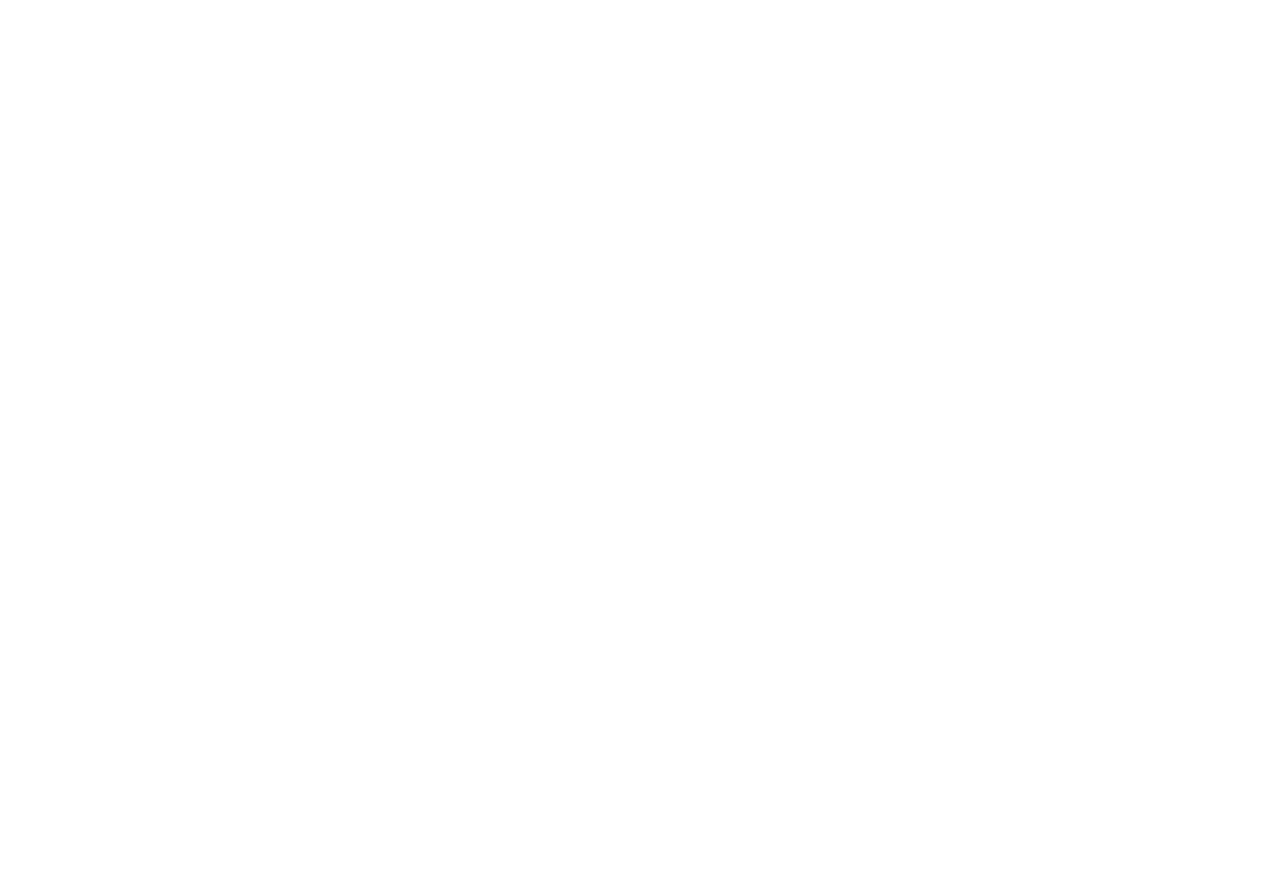
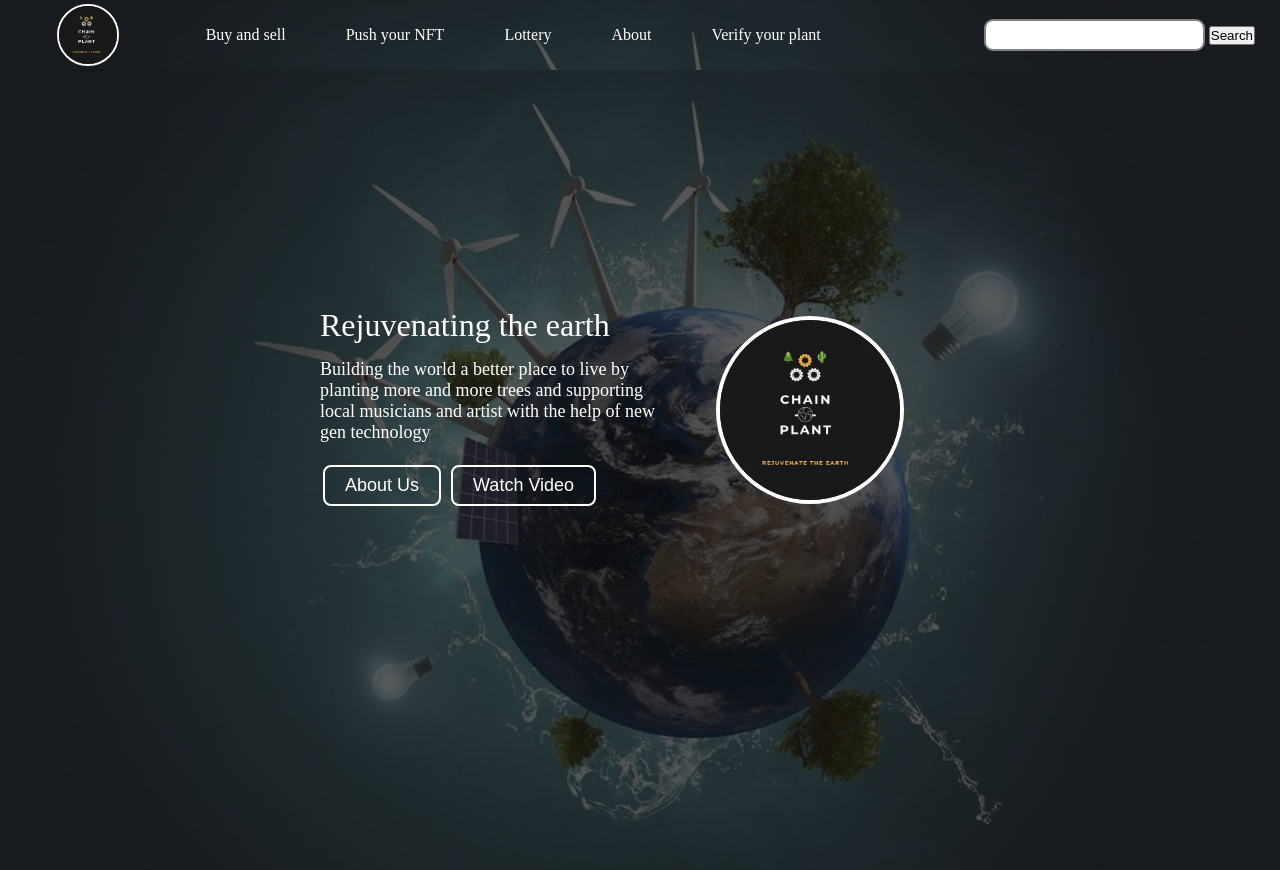
Before and after one commit to pranshurastogi/Chain-O-Plant_chainlink_hackathon, a plain HTML site: page Index.html in a window 1280 px wide. Before the commit the page ends 800 px from the top, so only its background shows below. Drawn offline with Linux system fonts and the light colour scheme.

Commit message:
createLayout

```diff
--- a/Index.css
+++ b/Index.css
@@ -0,0 +1,113 @@
+*{
+    margin: 0;
+    padding: 0
+}
+.logo {
+    width:20%;
+    display:flex;
+    justify-content:center;
+    align-items:center;
+}
+.logo img {
+    width:33%;
+    border: 2px solid white;
+    border-radius:50%;
+}
+
+.navbar{
+display:flex;
+align-items:center;
+justify-content:center;
+position: sticky;
+top: 0;
+cursor: pointer;
+}
+
+.nav-list{
+    width: 70%;
+    display:flex;
+    align-items:center;
+
+}
+
+.nav-list li{
+list-style: none;
+padding: 26px 30px;
+}
+
+.nav-list li a{
+text-decoration: none;
+color:white;
+}
+
+.nav-list li a:hover{
+    text-decoration:none;
+    color: gray;
+
+}
+
+
+.right-nav{
+    width: 30%;
+    text-align: right;
+
+    padding-right: 25px;
+
+}
+#search{
+    padding:5px;
+    font-size:16px;
+    border: 2px solid grey;
+    border-radius: 9px;
+}
+.background{
+    background: rgba(20, 19, 19, 0.7) url(./images/img2.jpg);
+    background-size: cover;
+    background-blend-mode: darken;
+}
+
+.firstSection{
+    height: 100vh;
+}
+.box-main{
+    display: flex;
+    justify-content:center;
+    align-items:center;
+    color:white;
+    max-width: 50%;
+    margin: auto;
+    height: 85%;
+}
+.firstHalf{
+    width: 90%;
+    display: flex;
+    flex-direction:column;
+    justify-content:center;
+}
+.secondHalf img{
+    width:60%;
+    border: 4px solid white;
+    border-radius: 150px;
+    display:block;
+    margin: auto;
+
+}
+.big-text{
+font-size:32px;
+padding-bottom: 15px;
+}
+.text-small{
+    padding-bottom: 15px;
+    font-size:18px;
+
+}
+.btn{
+  padding:8px 20px;
+  margin: 7px 3px;
+  border: 2px solid white;
+  border-radius:8px;
+  font-size:18px;
+  background: none;
+  color:white;
+  cursor: pointer;
+}
--- a/Index.html
+++ b/Index.html
@@ -7,6 +7,37 @@
     <link rel="stylesheet" href="Index.css">
 </head>
 <body>
+    <nav class="navbar background">
+        <ul class="nav-list">
+            <div class="logo"><img src="./images/logo.jpeg" alt="Logo"></div>
+            <li><a href="#home">Buy and sell</a> </li>
+            <li><a href="#Pushnft">Push your NFT</a></li>
+            <li><a href="#lottery">Lottery</a></li>
+            <li><a href="#about">About</a></li>
+            <li><a href="#verify">Verify your plant</a></li>
+        </ul>
+        <div class="right-nav">
+            <input type="text" name="searcg" id="search">
+            <button class="btn-btn-sm">Search</button>
+        </div>
+    </nav>
+    <section class="background firstSection">
+        <div class="box-main">
+            <div class="firstHalf">
+                <p class="big-text">Rejuvenating the earth</p>
+                <p class="text-small">Building the world a better place to live by planting more and more trees and supporting
+                    local musicians and artist with the help of new gen technology</p>
+                     <div class="buttons">
+                         <button class="btn">About Us</button>
+                         <button class="btn">Watch Video</button>
 
+
+                         </div>
+            </div>
+            <div class="secondHalf">
+                <img src="./images/logo.jpeg" alt="">
+            </div>
+        </div>
+    </section>
 </body>
 </html>
```
Also changed, not shown: images/img1.jpg (added), images/img2.jpg (added), images/logo.jpeg (added).
